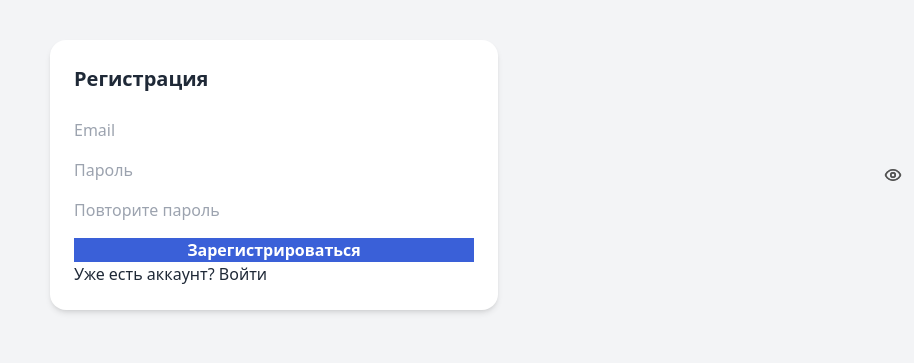
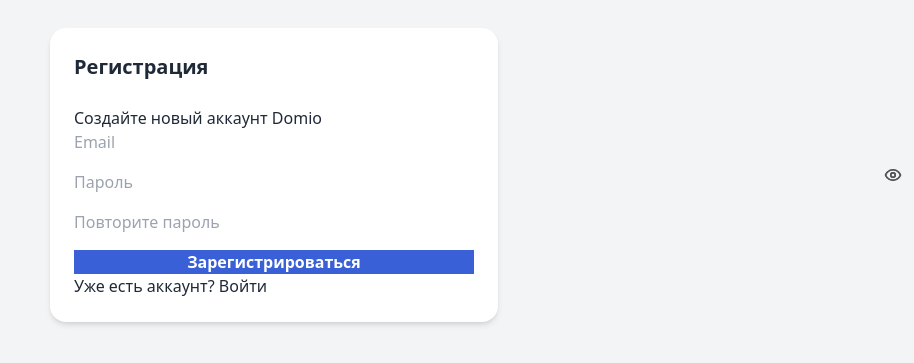
Before and after one commit to senenevar/domio-app, a Next.js app: page /auth/register in a window 1280 px wide. Shown: the part 225-588 px from the top of the page, without its empty margins (366-1280 px from the left). Built offline with nearby package versions, Linux system fonts and the light colour scheme.

Commit message:
Update register.tsx

```diff
--- a/pages/auth/register.tsx
+++ b/pages/auth/register.tsx
@@ -40,7 +40,10 @@ export default function Register() {
   return (
     <AuthWrapper>
       <div className={styles.card}>
+
         <h2 className={styles.title}>Регистрация</h2>
+        <p className={styles.description}>Создайте новый аккаунт Domio</p>
+
         <form className={styles.form} onSubmit={handleRegister}>
           <div className={styles.inputGroup}>
             <input
```
